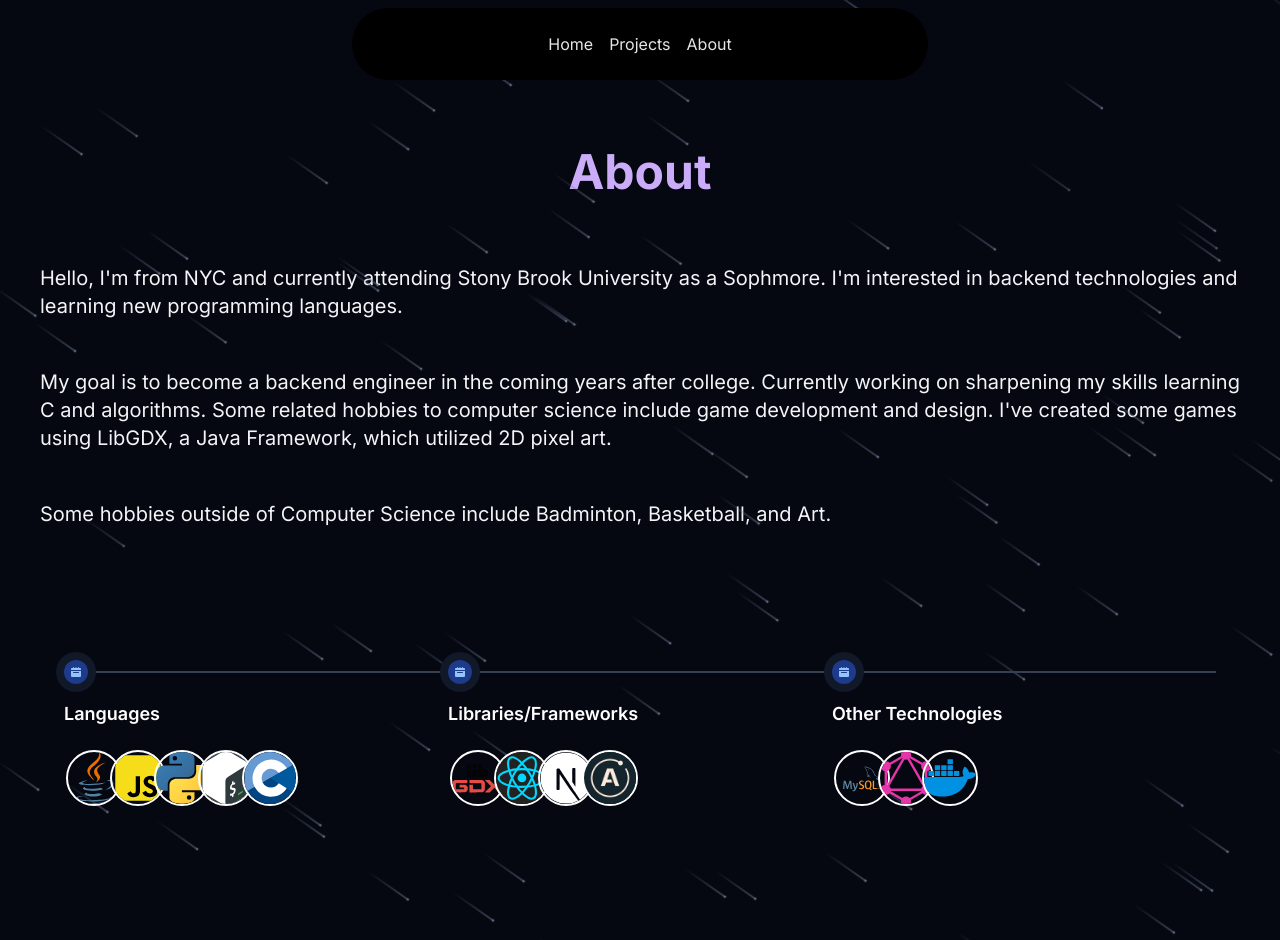
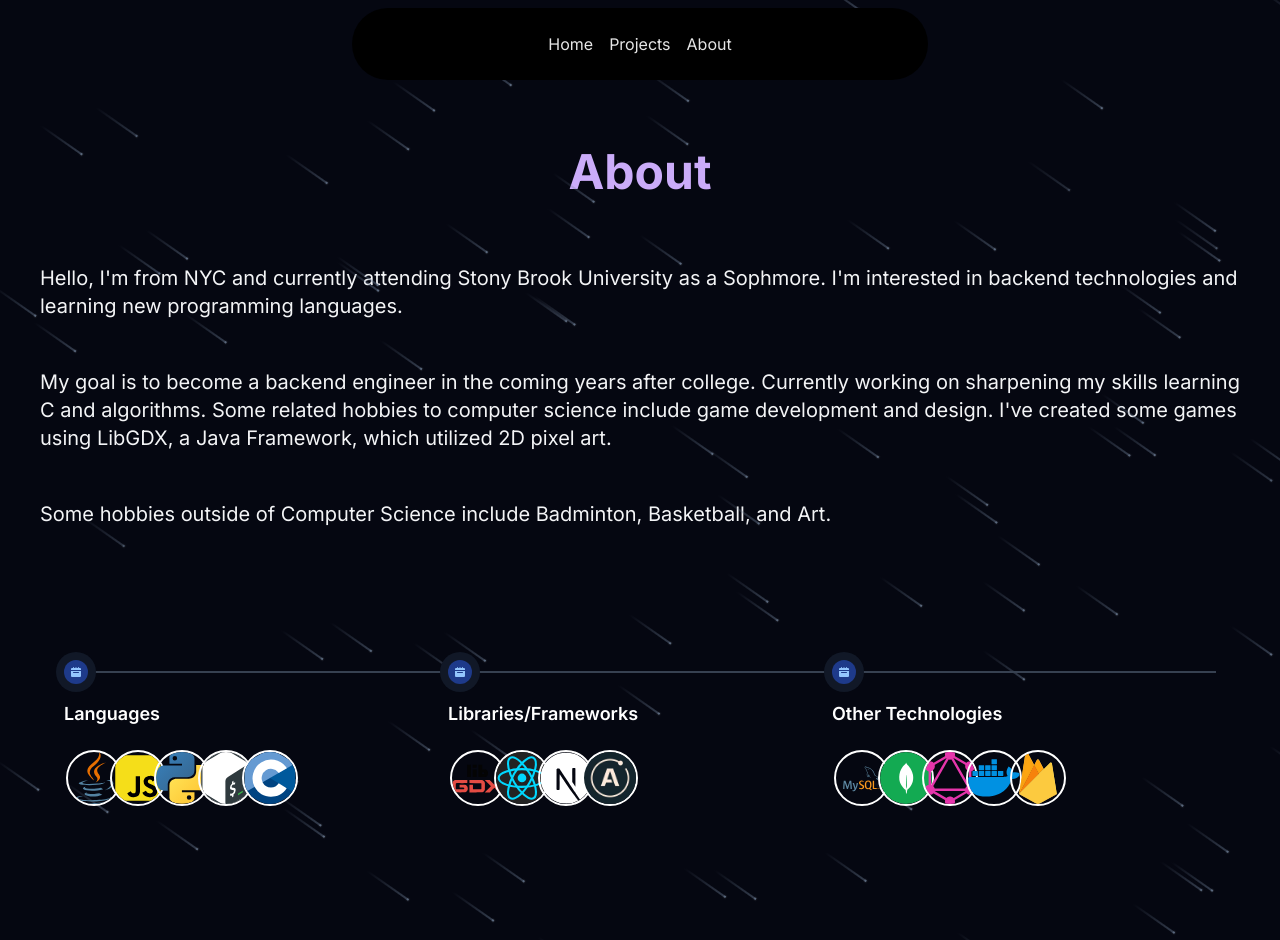
Before and after one commit to RLinV1/raymondportfolio, a Next.js app: page /about in a window 1280 px wide. Shown: the top 940 px of the page. Built offline with nearby package versions, Linux system fonts and the light colour scheme.

Commit message:
Update index.ts

```diff
--- a/data/index.ts
+++ b/data/index.ts
@@ -169,18 +169,34 @@ export const navItems = [
         },
         {
           id: 2,
+          name: "MongoDB",
+          designation: "2023",
+          image:
+            "/mongodb.svg",
+        },
+        {
+          id: 3,
           name: "GraphQL",
           designation: "2024",
           image:
             "/graphql.svg",
         },
         {
-          id: 3,
+          id: 4,
           name: "Docker",
           designation: "2024",
           image:
             "/docker.svg",
+        },
+        {
+          id: 5,
+          name: "Firebase",
+          designation: "2024",
+          image:
+            "/firebase.svg",
         }
+
+
       ]
     }
   ];
```
